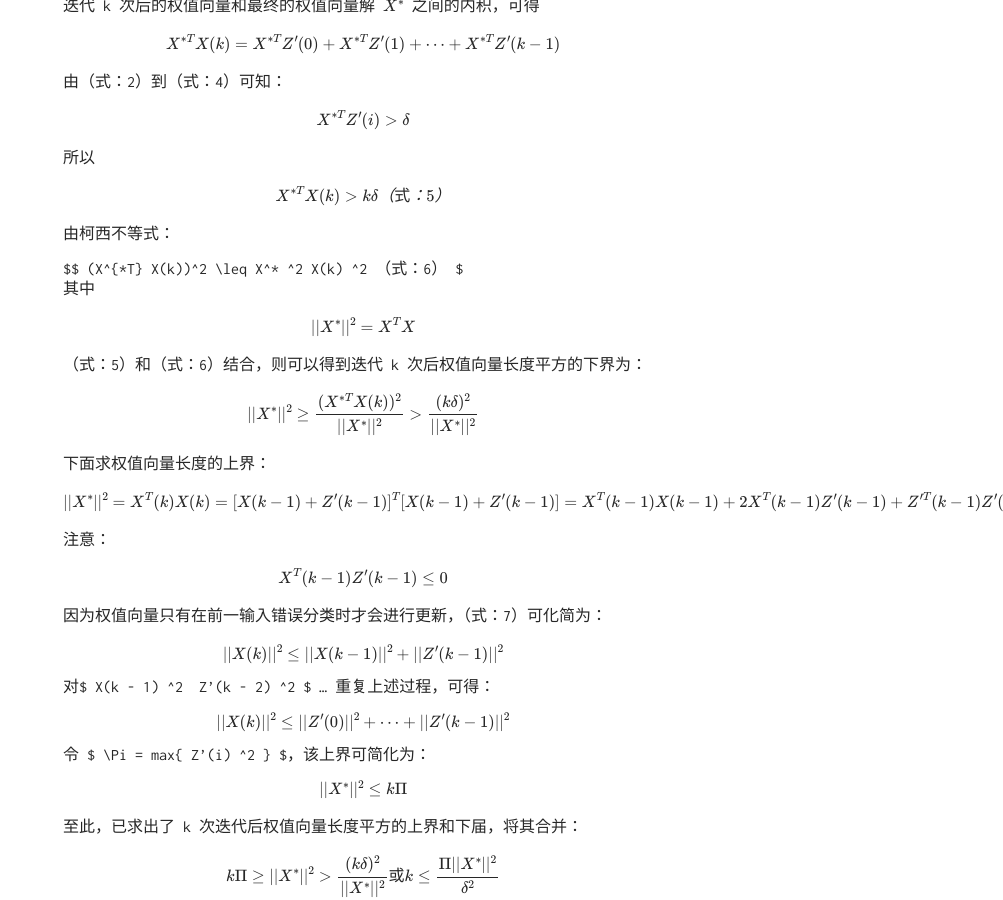
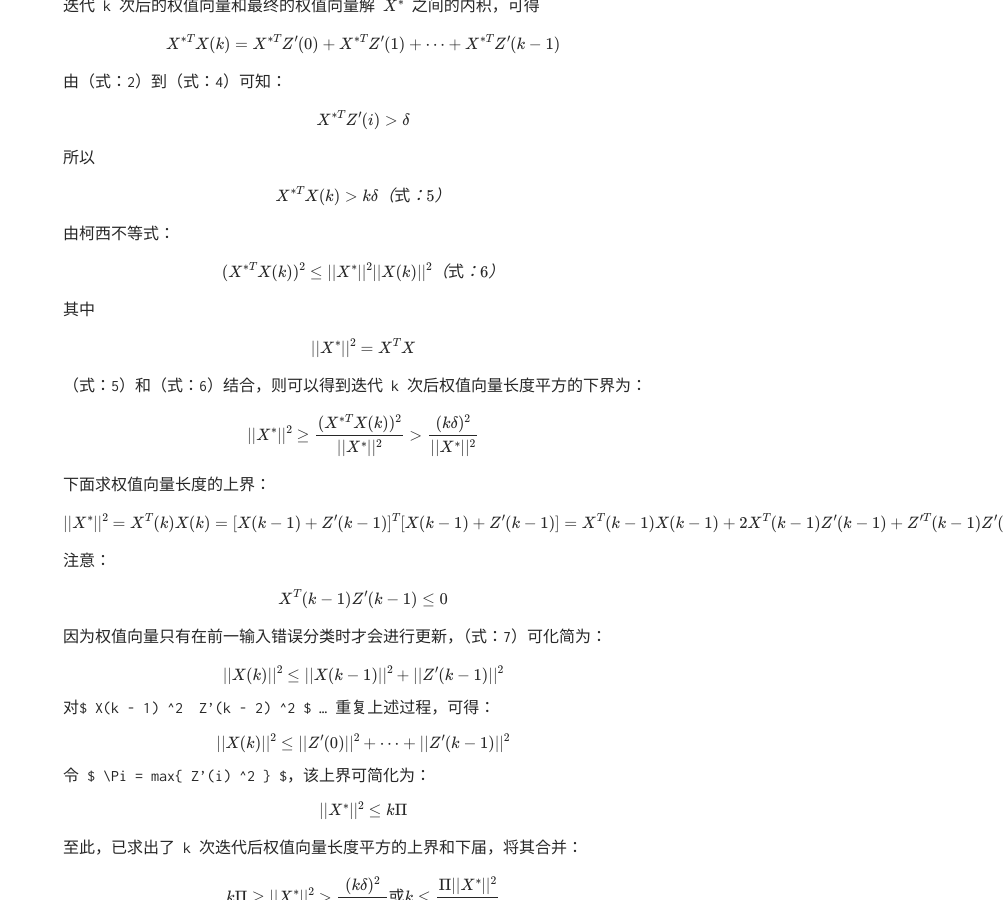
Before and after one commit to TobiahShaw/TobiahShaw.github.io, a Jekyll site: the page built from _posts/2019-09-04-Convergence-proof-of-learning-rules.md, in a window 1280 px wide and 900 px high, scrolled down 1473 px. Shown: the whole window, without its empty margins (277-1280 px from the left). Built offline with Jekyll 4.4.1, drawn with Linux system fonts in a browser that asks for light colours; our own code applies the rules of GitHub Pages for plain Markdown files; formulas are drawn with MathJax 3.

Commit message:
fix error

```diff
--- a/_posts/2019-09-04-Convergence-proof-of-learning-rules.md
+++ b/_posts/2019-09-04-Convergence-proof-of-learning-rules.md
@@ -76,7 +76,7 @@ $$ X^{*T} X(k) > k\delta （式：5） $$
 
 由柯西不等式：
 
-$$ (X^{*T} X(k))^2 \leq ||X^*||^2 ||X(k)||^2  （式：6） $
+$$ (X^{*T} X(k))^2 \leq ||X^*||^2 ||X(k)||^2  （式：6） $$
 
 其中
 
```
